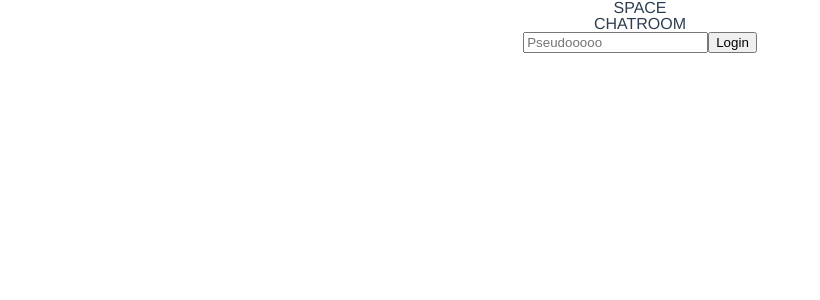
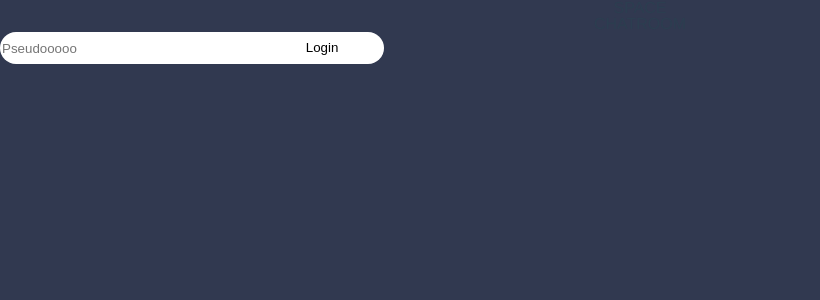
Before and after one commit to LagacheLouis/SpaceChat, a Vue app: page /login in a window 1280 px wide. Shown: the top 300 px of the page, without its empty margins (0-820 px from the left). Built offline with nearby package versions, Linux system fonts and the light colour scheme; no server answers.

Commit message:
style start

```diff
--- a/src/App.vue
+++ b/src/App.vue
@@ -56,7 +56,7 @@ table {
 
 /* ====== APP SCSS ======*/
 
-$red_panel_color : #F56860;
+ @import '@/assets/var.scss';
 
 #app {
   font-family: 'Avenir', Helvetica, Arial, sans-serif;
@@ -64,6 +64,7 @@ $red_panel_color : #F56860;
   -moz-osx-font-smoothing: grayscale;
   text-align: center;
   color: #2c3e50;
+  background-color: $background_color;
 }
 #nav {
   padding: 30px;
--- a/src/assets/var.scss
+++ b/src/assets/var.scss
@@ -1 +1,2 @@
+$background_color : #313950;
 $red_panel_color : #F56860;
--- a/src/components/LoginForm.vue
+++ b/src/components/LoginForm.vue
@@ -25,3 +25,20 @@ export default {
     }
 }
 </script>
+
+<style lang="scss" scoped>
+    @import '@/assets/var.scss';
+    form{
+        background-color: white;
+        width: 30%;
+        display: flex;
+        border-radius: 30px;
+    }
+    form *{
+        height: 30px;;
+        border: none;
+        flex-grow: 1;
+        background-color: transparent;
+    }
+
+</style>
--- a/src/router.js
+++ b/src/router.js
@@ -14,9 +14,9 @@ const router = new Router({
       path: '/',
       name: 'chat',
       component: ChatView,
-      meta: {
+     /* meta: {
         requiresAuth : true
-      }
+      }*/
     },
     {
       path: '/login',
@@ -26,7 +26,7 @@ const router = new Router({
   ],
 });
 
-router.beforeEach((to, from, next) => {
+/*router.beforeEach((to, from, next) => {
   if (to.matched.some(record => record.meta.requiresAuth)) {
     // this route requires auth, check if logged in
     // if not, redirect to login page.
@@ -40,6 +40,6 @@ router.beforeEach((to, from, next) => {
   } else {
     next() // make sure to always call next()!
   }
-})
+})*/
 
 export default router
```
